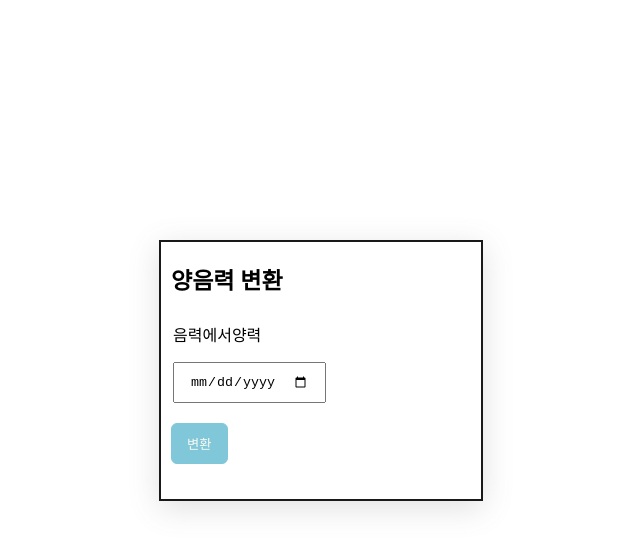
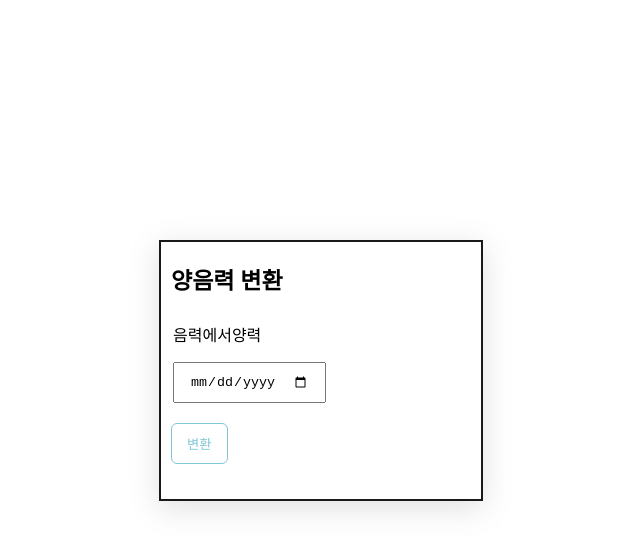
Before and after one commit to mirkodevs/lunisolar, a website: page index.html in a window 1280 px wide. In both pictures the pointer is over the button "변환". Shown: the whole page, without its empty margins (319-959 px from the left). Drawn offline with Linux system fonts and the light colour scheme.

Commit message:
hover effect button

```diff
--- a/index.html
+++ b/index.html
@@ -25,7 +25,10 @@
             padding: 10px 15px;
             cursor: pointer;
         }
-
+button:hover{
+    background-color: transparent;
+    color: #7FC7D9;
+}
 
 input{
     padding: 10px 15px;
```
